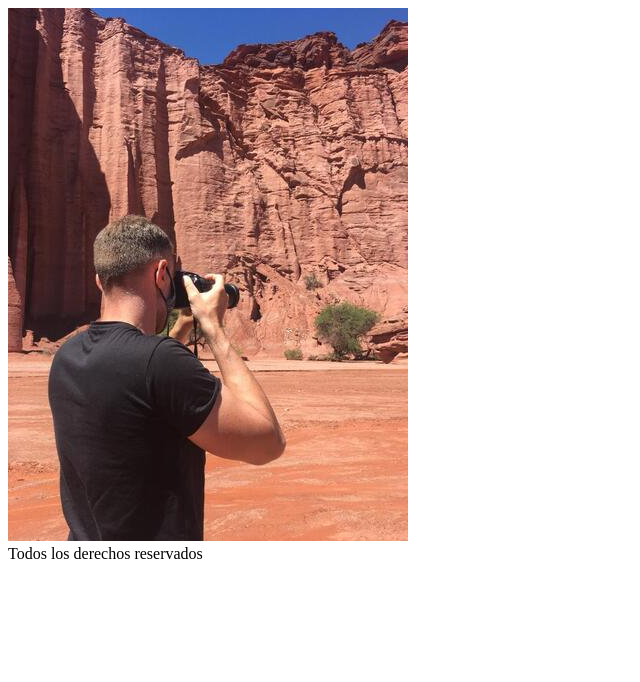
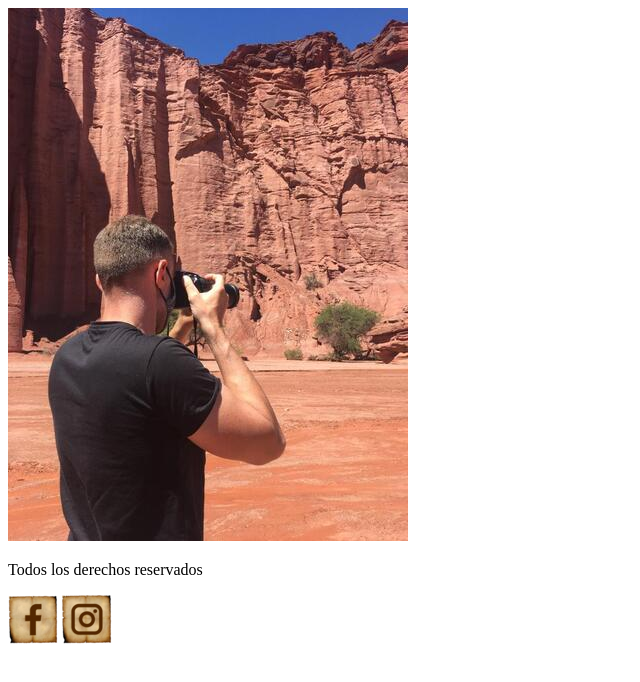
Before and after one commit to jmzacarias/DesafioGitHub, a plain HTML site: page index.html in a window 1280 px wide. Shown: the whole page, without its empty margins (0-640 px from the left). Drawn offline with Linux system fonts and the light colour scheme.

Commit message:
agrego logo redes

```diff
--- a/index.html
+++ b/index.html
@@ -14,6 +14,9 @@
         <img src="./imagenes/JMZ sacando foto.jpg" alt="Juan sacando foto">
     </Main>
 
-<footer>Todos los derechos reservados</footer>
+<footer><p> Todos los derechos reservados</p>
+
+<img src="./imagenes/facebook-logo-2-1.png" alt="logo facebook-logo-2-1">
+<img src="./imagenes/logo ig.png" alt="logo instagram"></footer>
 </body>
 </html>
```
